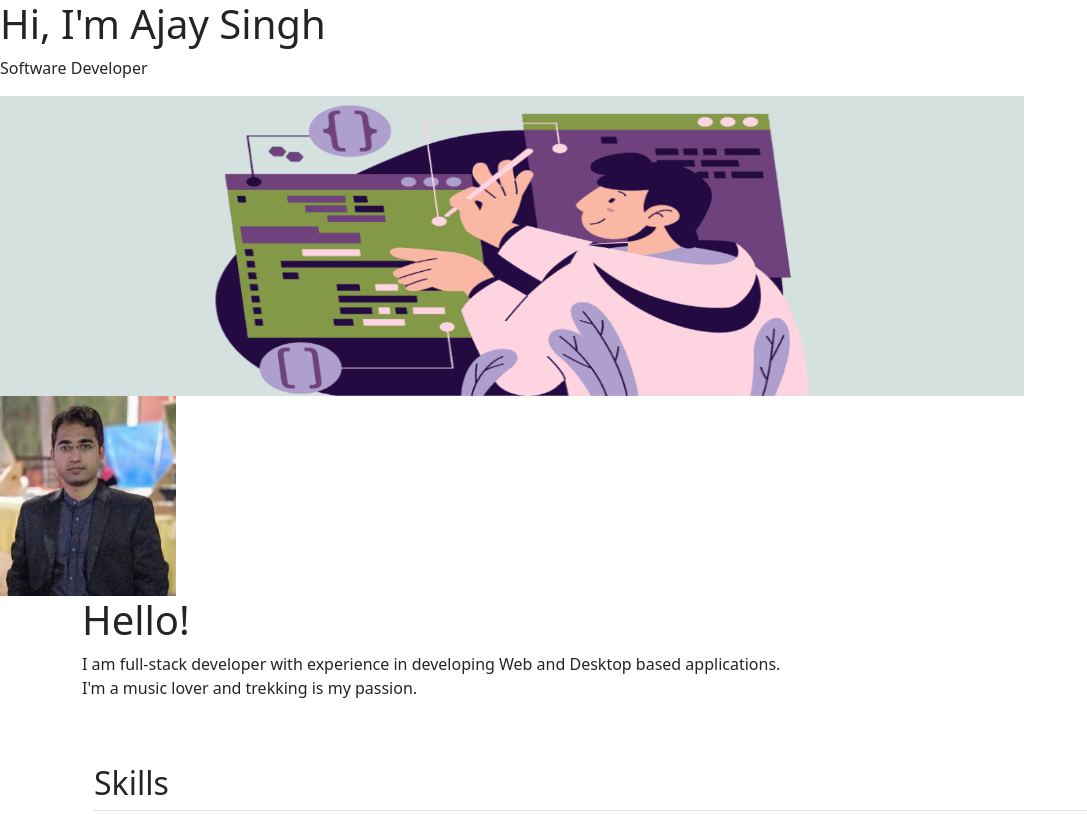
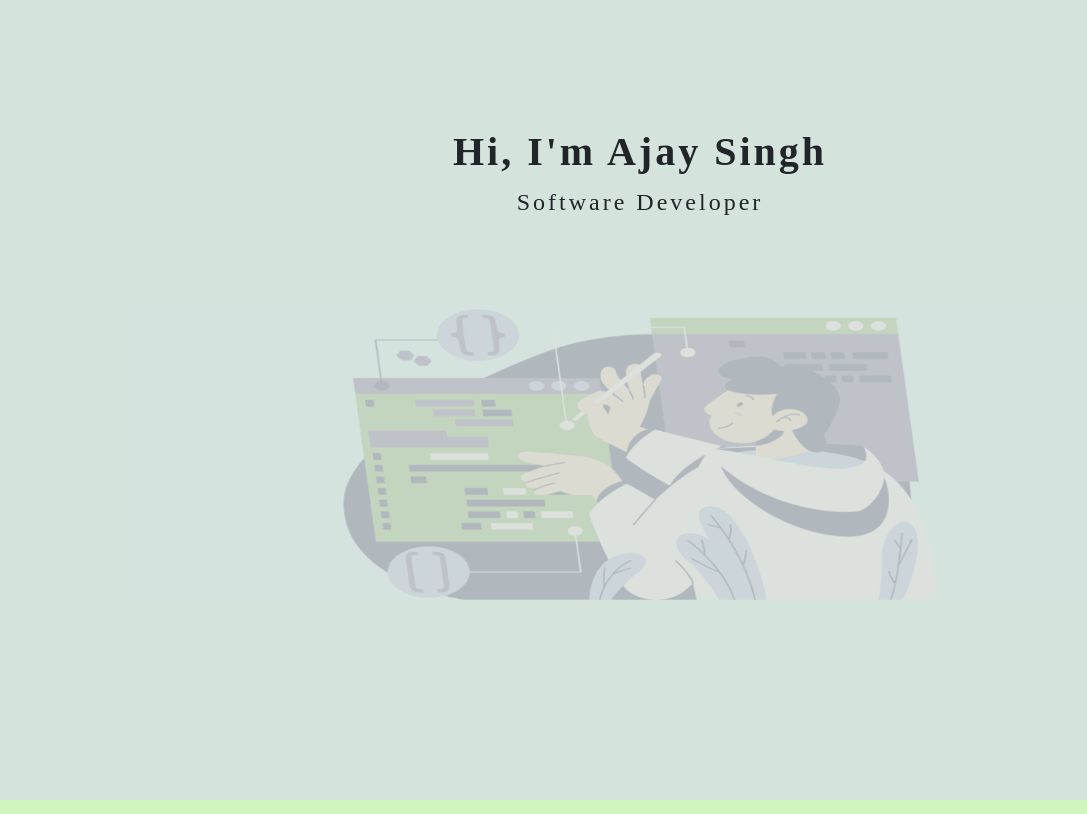
Before and after one commit to ajayseeker/My-Portfolio, a plain HTML site: page index.html in a window 1280 px wide. Shown: the top 814 px of the page, without its empty margins (0-1087 px from the left). Drawn offline with nearby package versions, Linux system fonts and the light colour scheme; a web font is replaced by a local one.

Commit message:
Included styles in index.html due to git hub not detecting the file

```diff
--- a/index.html
+++ b/index.html
@@ -4,11 +4,111 @@
   <meta charset="UTF-8">
   <meta name="viewport" content="width=device-width, initial-scale=1.0">
   <title>Ajay Singh</title>
+  <style>
+
+.title-name{
+    padding-top: 5%;
+    font-weight: bold;
+}
+
+.hero{
+    background-color: rgba(212, 228, 220);
+    text-align: center;
+    height: 100vh;
+    background-repeat: no-repeat;
+    background-size: 100%;
+}
+.background-up{
+    opacity: 0.2;
+    width: 100%;
+}
+.hero p{
+    font-size: 3vh;
+}
+.hero-text-div{
+    padding-top: 5%;
+    padding-bottom: 5%;
+    opacity: 1;
+}
+.hero-background{
+    width: 100vh;
+    height: 30%;
+    opacity: 1;
+}
+.hero-text{
+    letter-spacing: 3px;
+    vertical-align: middle;
+    font-family: 'IM Fell English', serif;
+}
+
+.introduction{
+    display:flex;
+    flex-direction: column;
+    justify-content: space-evenly;
+    align-items: center;
+    background-color: #D0F5BE;
+    padding-top: 10%;
+    text-align: center;
+}
+.intro-text{
+    padding-top: 5%;
+    font-family: 'IM Fell English', serif;
+}
+.intro-text > p{
+    font-size: large;
+}
+.photo{
+    padding: 0px;
+    margin: 0px;
+    width: fit-content;
+    border-radius: 50%;
+}
+.icon-square {
+    width: 3rem;
+    height: 3rem;
+    border-radius: 0.75rem;
+}
+
+/* Education */
+
+.education h3{
+    font-family: 'Lisu Bosa', serif;
+}
+
+/* Experience */
+.kla-photo{
+    height: 60px;
+    margin-bottom: 8px;
+}
+.designation{
+    font-family : "font-family: 'Lisu Bosa', serif;";
+}
+
+/* Project */
+.project-icon{
+    height: 50px;
+    width: 50px;
+    margin: 5%;
+}
+
+.description{
+    font-family: 'PT Sans', sans-serif;
+    padding-top: 4%;
+}
+
+/* Contact */
+.contactme-icon{
+    height: 40px;
+    width: 40px;
+    padding: 5%;
+    margin: 5%;
+}
+  </style>
+
   <link href="https://cdn.jsdelivr.net/npm/bootstrap@5.3.0/dist/css/bootstrap.min.css" rel="stylesheet" integrity="sha384-9ndCyUaIbzAi2FUVXJi0CjmCapSmO7SnpJef0486qhLnuZ2cdeRhO02iuK6FUUVM" crossorigin="anonymous">
   <link rel="preconnect" href="https://fonts.googleapis.com">
   <link rel="preconnect" href="https://fonts.gstatic.com" crossorigin>
   <link href="https://fonts.googleapis.com/css2?family=Playball&display=swap" rel="stylesheet"></head>
-  <link rel=“stylesheet” type=“text/css” href=“style.css”>
   <link rel="preconnect" href="https://fonts.googleapis.com">
   <link rel="preconnect" href="https://fonts.gstatic.com" crossorigin>
   <link href="https://fonts.googleapis.com/css2?family=IM+Fell+English&display=swap" rel="stylesheet">
```
